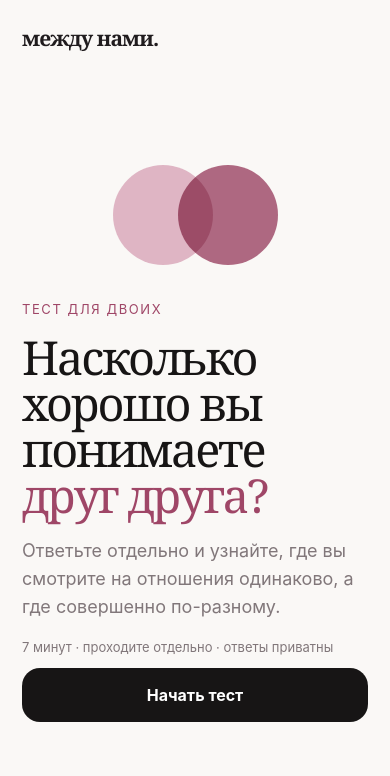
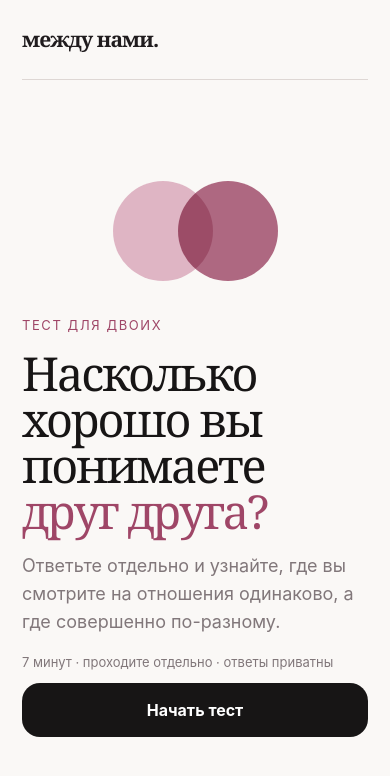
Before and after one commit to Imran72/mezhdu-nami, a Next.js app: page / in a window 390 px wide. Shown: the top 776 px of the page. Built offline with nearby package versions, Linux system fonts and the light colour scheme.

Commit message:
Refresh invitation page and unify site headers

```diff
--- a/app/globals.css
+++ b/app/globals.css
@@ -446,3 +446,23 @@ max-width: 420px
         font-size: 30px;
     }
 }
+/* Shared brand header geometry across pages. */
+header:has(> .brand) {
+    display: flex;
+    align-items: center;
+    justify-content: space-between;
+    height: 100px !important;
+    min-height: 100px !important;
+    padding-top: 0 !important;
+    padding-bottom: 0 !important;
+    border-bottom: 1px solid #ded7d4 !important;
+}
+.shell:has(> header > .brand) {
+    padding-top: 0 !important;
+}
+@media (max-width: 640px) {
+    header:has(> .brand) {
+        height: 80px !important;
+        min-height: 80px !important;
+    }
+}
--- a/app/page.tsx
+++ b/app/page.tsx
@@ -1,2 +1,2 @@
 import Link from 'next/link';
-export default function Home(){return <main className="shell"><div className="brand">между нами</div><section className="hero"><div className="pair"><div className="orb"/><div className="orb"/></div><div className="eyebrow">тест для двоих</div><h1 className="h1">Насколько хорошо вы понимаете <span style={{color:'var(--berry)'}}>друг друга?</span></h1><p className="lead">Ответьте отдельно и узнайте, где вы смотрите на отношения одинаково, а где совершенно по-разному.</p><p className="tiny">7 минут · проходите отдельно · ответы приватны</p><Link href="/start"><button className="btn">Начать тест</button></Link></section></main>}
+export default function Home(){return <main className="shell"><header className="site-header"><div className="brand">между нами</div></header><section className="hero"><div className="pair"><div className="orb"/><div className="orb"/></div><div className="eyebrow">тест для двоих</div><h1 className="h1">Насколько хорошо вы понимаете <span style={{color:'var(--berry)'}}>друг друга?</span></h1><p className="lead">Ответьте отдельно и узнайте, где вы смотрите на отношения одинаково, а где совершенно по-разному.</p><p className="tiny">7 минут · проходите отдельно · ответы приватны</p><Link href="/start"><button className="btn">Начать тест</button></Link></section></main>}
--- a/app/start/page.tsx
+++ b/app/start/page.tsx
@@ -1,2 +1,2 @@
 'use client';import {useState} from 'react';import {useRouter} from 'next/navigation';
-export default function Start(){const [a,setA]=useState('');const[b,setB]=useState('');const[busy,setBusy]=useState(false);const r=useRouter();async function go(){if(!a||!b)return;setBusy(true);const x=await fetch('/api/couples',{method:'POST',headers:{'content-type':'application/json'},body:JSON.stringify({a,b})}).then(r=>r.json());localStorage.setItem(`role:${x.id}`,'a');r.push(`/test/${x.id}`)}return <main className="shell"><div className="brand">между нами</div><section className="hero"><div className="eyebrow">знакомство</div><h1 className="h1" style={{fontSize:52}}>Кто проходит этот тест?</h1><label>Как тебя зовут?</label><input className="input" value={a} onChange={e=>setA(e.target.value)} placeholder="Например, Иван"/><label>А партнёра?</label><input className="input" value={b} onChange={e=>setB(e.target.value)} placeholder="Например, Алина"/><button className="btn" onClick={go} disabled={busy}>{busy?'Создаём пару…':'Продолжить'}</button></section></main>}
+export default function Start(){const [a,setA]=useState('');const[b,setB]=useState('');const[busy,setBusy]=useState(false);const r=useRouter();async function go(){if(!a||!b)return;setBusy(true);const x=await fetch('/api/couples',{method:'POST',headers:{'content-type':'application/json'},body:JSON.stringify({a,b})}).then(r=>r.json());localStorage.setItem(`role:${x.id}`,'a');r.push(`/test/${x.id}`)}return <main className="shell"><header className="site-header"><div className="brand">между нами</div></header><section className="hero"><div className="eyebrow">знакомство</div><h1 className="h1" style={{fontSize:52}}>Кто проходит этот тест?</h1><label>Как тебя зовут?</label><input className="input" value={a} onChange={e=>setA(e.target.value)} placeholder="Например, Иван"/><label>А партнёра?</label><input className="input" value={b} onChange={e=>setB(e.target.value)} placeholder="Например, Алина"/><button className="btn" onClick={go} disabled={busy}>{busy?'Создаём пару…':'Продолжить'}</button></section></main>}
```
Also changed, not shown: app/invite/[token]/page.tsx (+17 -41 lines).
